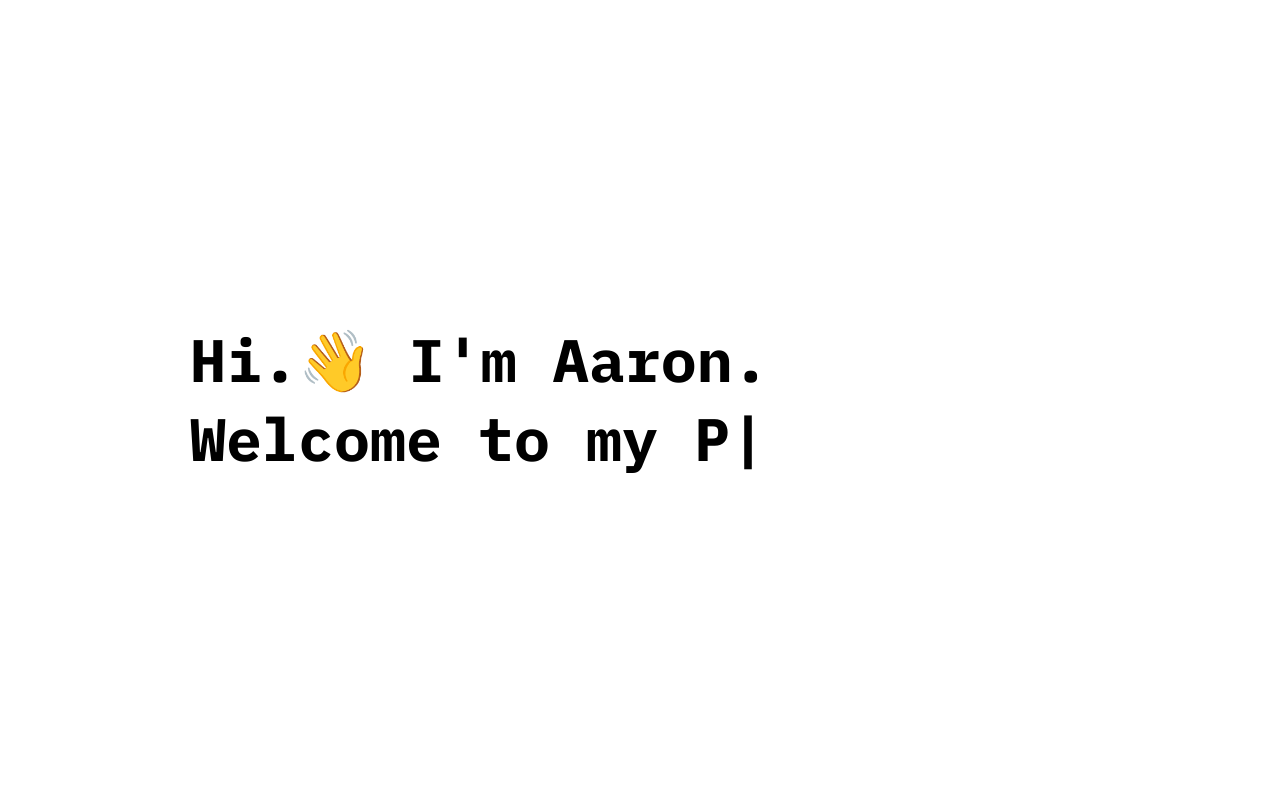
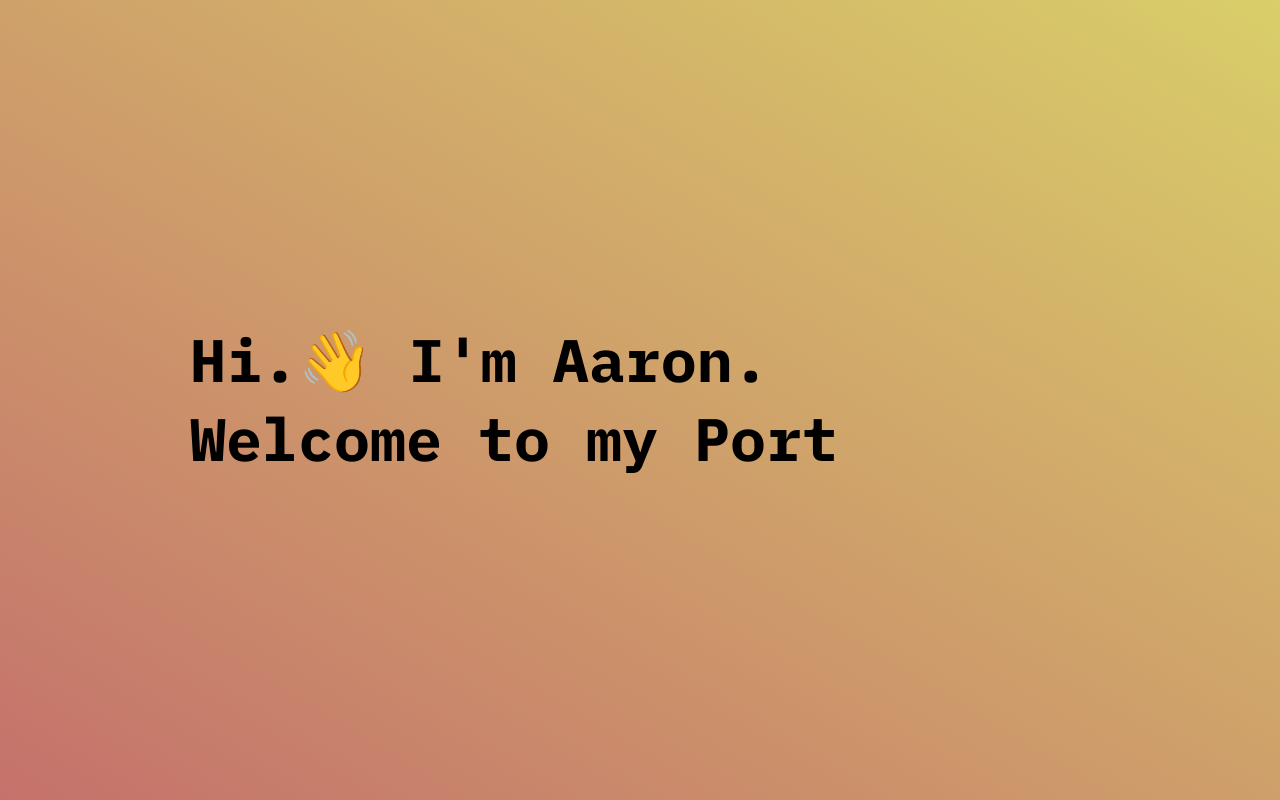
Before and after one commit to AarKro/digital-cv, a React (Vite) app: page / in a window 1280 px wide. Shown: the top 800 px of the page. Built offline with nearby package versions, Linux system fonts and the light colour scheme.

Commit message:
add background styles and animation

```diff
--- a/src/App.scss
+++ b/src/App.scss
@@ -8,6 +8,10 @@
 
 body {
   margin: 0;
+  background: rgb(186,67,109);
+  background: linear-gradient(31deg, rgba(186,67,109,1) 0%, rgba(217,206,105,1) 100%);
+  height: 200vh;
+  overflow: hidden;
 }
 
 .app {
--- a/src/App.tsx
+++ b/src/App.tsx
@@ -1,10 +1,37 @@
+import { useEffect, useState } from 'react';
+import { IntroView } from './sections/IntroView/IntroView'
 import './App.scss'
-import { IntroView } from './sections/IntroView/IntroView'
+
+const scrollToBottom = () => {
+  window.scrollTo({
+    left: 0,
+    top: document.body.scrollHeight,
+    behavior: 'smooth',
+  });
+}
+
+const scrollToTop = () => {
+  const el = document.getElementById('top');
+  el?.scrollIntoView({behavior: 'smooth'});
+}
 
 export const App = () => {
+  const [introFinished, setIntroFinished] = useState<boolean>(false);
+
+  useEffect(() => {
+    scrollToTop();
+  })
+
+  useEffect(() => {
+    if (introFinished) {
+      scrollToBottom();
+    }
+  }, [introFinished]);
+
   return (
     <div className="app">
-      <IntroView/>
+      <span id="top"/>
+      <IntroView setAnimationFinished={setIntroFinished}/>
     </div>
   )
 }
--- a/src/sections/IntroView/IntroView.tsx
+++ b/src/sections/IntroView/IntroView.tsx
@@ -1,12 +1,15 @@
-import { FC, useState } from "react"
+import { FC } from "react"
 import { TypeAnimation } from "react-type-animation"
 import './IntroView.scss';
 
 const TYPE_WRITER_SPEED = 30;
 const TYPE_WRITER_STYLE: React.CSSProperties = { display: 'inline-block', fontFamily: 'IBM Plex Mono, monospace', fontWeight: 700, whiteSpace: 'pre-line'};
 
-export const IntroView: FC = () => {
-  const [animationFinished, setAnimationFinished] = useState<boolean>(false);
+interface Props {
+  setAnimationFinished: (value: boolean) => void;
+}
+
+export const IntroView: FC<Props> = ({ setAnimationFinished }) => {
   return (
     <section className="intro-view">
       <div className="animation-wrapper">
```
